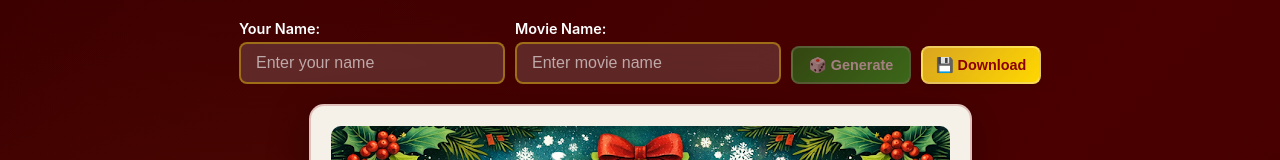
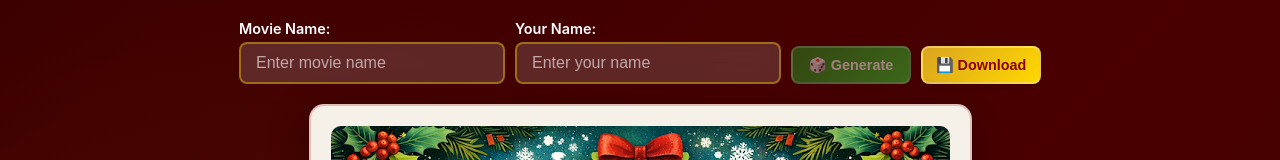
Before and after one commit to CRRogo/christmas-movie-bingo, a React (Vite) app: page / in a window 1280 px wide. Shown: the top 160 px of the page. Built offline with nearby package versions, Linux system fonts and the light colour scheme.

Commit message:
put the names on the card

```diff
--- a/src/components/BingoCardGenerator.jsx
+++ b/src/components/BingoCardGenerator.jsx
@@ -610,6 +610,41 @@ function BingoCardGenerator() {
       }
     }
 
+    // Draw movie name in upper left and person name in upper right
+    if (playerName && movieName) {
+      ctx.save()
+
+      // Set up text styling with better contrast
+      const fontSize = Math.max(24, bgImg.width / 25) // Responsive font size
+      ctx.font = `bold ${fontSize}px serif`
+      ctx.fillStyle = '#FFFFFF' // White text for better contrast
+      ctx.strokeStyle = '#8B0000' // Dark red outline
+      ctx.lineWidth = Math.max(4, bgImg.width / 100) // Thicker outline, responsive
+      ctx.shadowColor = 'rgba(0, 0, 0, 0.8)' // Dark shadow
+      ctx.shadowBlur = 8
+      ctx.shadowOffsetX = 2
+      ctx.shadowOffsetY = 2
+      ctx.textAlign = 'left'
+      ctx.textBaseline = 'top'
+
+      // Draw movie name in upper left with padding
+      const leftPadding = 20
+      const topPadding = 15
+      const movieText = movieName.trim()
+      // Draw shadow/outline first, then fill
+      ctx.strokeText(movieText, leftPadding, topPadding)
+      ctx.fillText(movieText, leftPadding, topPadding)
+
+      // Draw person name in upper right
+      ctx.textAlign = 'right'
+      const rightPadding = bgImg.width - 20
+      const personText = playerName.trim()
+      ctx.strokeText(personText, rightPadding, topPadding)
+      ctx.fillText(personText, rightPadding, topPadding)
+
+      ctx.restore()
+    }
+
     // Convert canvas to image data URL
     const dataUrl = canvas.toDataURL('image/png')
     setCurrentCard(dataUrl)
@@ -775,6 +810,50 @@ function BingoCardGenerator() {
       )}
       <div className="controls">
         <div className="input-group">
+          <label htmlFor="movie-name">Movie Name:</label>
+          <div>
+            <input
+              id="movie-name"
+              type="text"
+              value={movieName}
+              onChange={(e) => {
+                const newValue = e.target.value
+                setMovieName(newValue)
+                updateCardClickableState(playerName, newValue)
+              }}
+              onPaste={(e) => {
+                // Handle paste event
+                setTimeout(() => {
+                  const newValue = e.target.value
+                  updateCardClickableState(playerName, newValue)
+                }, 0)
+              }}
+              onInput={(e) => {
+                // Handle autocomplete and other input events
+                const newValue = e.target.value
+                updateCardClickableState(playerName, newValue)
+              }}
+              placeholder="Enter movie name"
+              className="name-input"
+            />
+            {movieName !== lastGeneratedMovie && lastGeneratedMovie && (
+              <button
+                className="undo-button"
+                onClick={() => {
+                  setMovieName(lastGeneratedMovie)
+                  updateCardClickableState(playerName, lastGeneratedMovie)
+                }}
+                title="Undo changes"
+                type="button"
+              >
+                <svg viewBox="0 0 24 24" fill="currentColor">
+                  <path d="M12.5 8c-2.65 0-5.05.99-6.9 2.6L2 7v9h9l-3.62-3.62c1.39-1.16 3.16-1.88 5.12-1.88 3.54 0 6.55 2.31 7.6 5.5l2.37-.78C21.08 11.03 17.15 8 12.5 8z"/>
+                </svg>
+              </button>
+            )}
+          </div>
+        </div>
+        <div className="input-group">
           <label htmlFor="player-name">Your Name:</label>
           <div>
             <input
@@ -807,50 +886,6 @@ function BingoCardGenerator() {
                 onClick={() => {
                   setPlayerName(lastGeneratedName)
                   updateCardClickableState(lastGeneratedName, movieName)
-                }}
-                title="Undo changes"
-                type="button"
-              >
-                <svg viewBox="0 0 24 24" fill="currentColor">
-                  <path d="M12.5 8c-2.65 0-5.05.99-6.9 2.6L2 7v9h9l-3.62-3.62c1.39-1.16 3.16-1.88 5.12-1.88 3.54 0 6.55 2.31 7.6 5.5l2.37-.78C21.08 11.03 17.15 8 12.5 8z"/>
-                </svg>
-              </button>
-            )}
-          </div>
-        </div>
-        <div className="input-group">
-          <label htmlFor="movie-name">Movie Name:</label>
-          <div>
-            <input
-              id="movie-name"
-              type="text"
-              value={movieName}
-              onChange={(e) => {
-                const newValue = e.target.value
-                setMovieName(newValue)
-                updateCardClickableState(playerName, newValue)
-              }}
-              onPaste={(e) => {
-                // Handle paste event
-                setTimeout(() => {
-                  const newValue = e.target.value
-                  updateCardClickableState(playerName, newValue)
-                }, 0)
-              }}
-              onInput={(e) => {
-                // Handle autocomplete and other input events
-                const newValue = e.target.value
-                updateCardClickableState(playerName, newValue)
-              }}
-              placeholder="Enter movie name"
-              className="name-input"
-            />
-            {movieName !== lastGeneratedMovie && lastGeneratedMovie && (
-              <button
-                className="undo-button"
-                onClick={() => {
-                  setMovieName(lastGeneratedMovie)
-                  updateCardClickableState(playerName, lastGeneratedMovie)
                 }}
                 title="Undo changes"
                 type="button"
```
